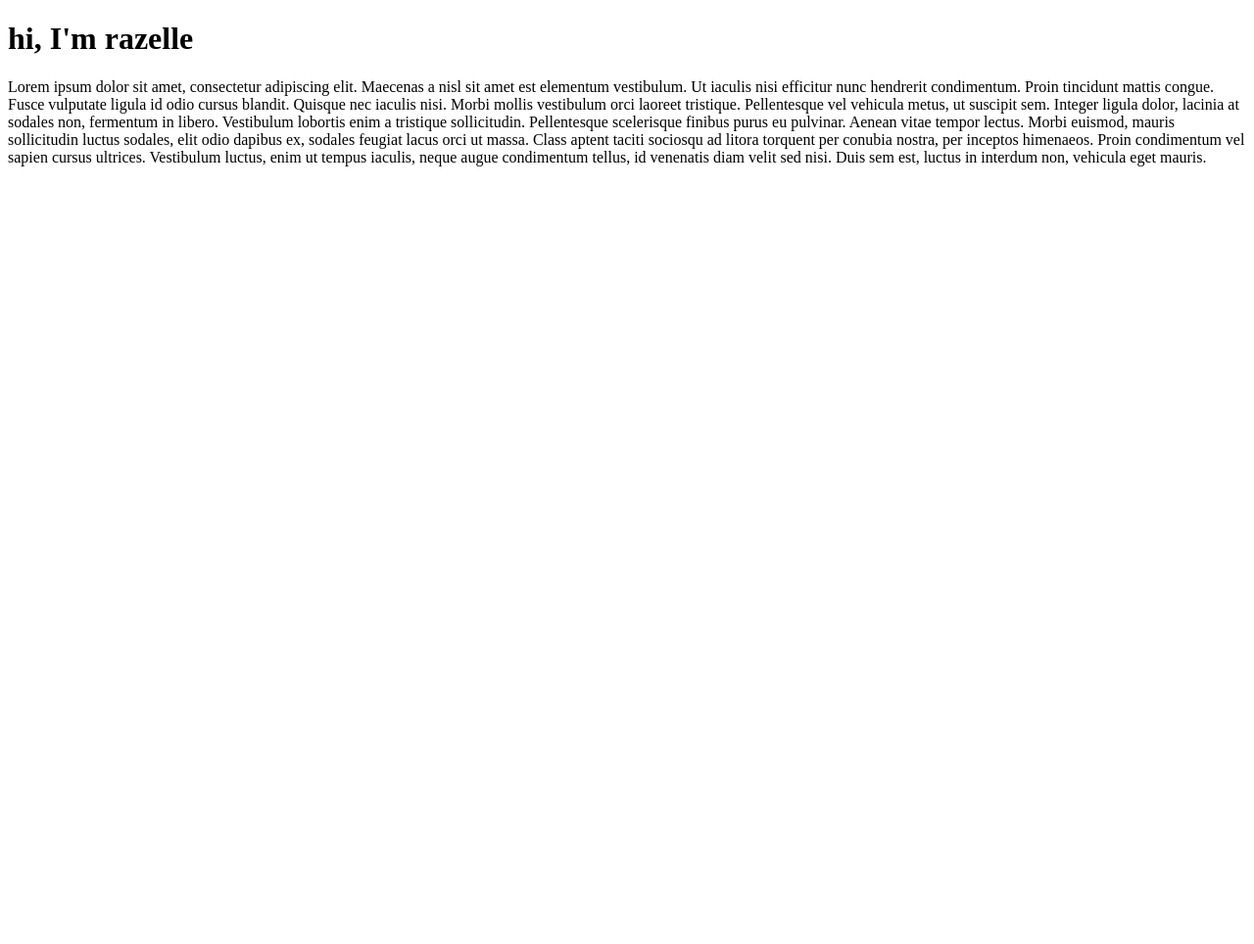
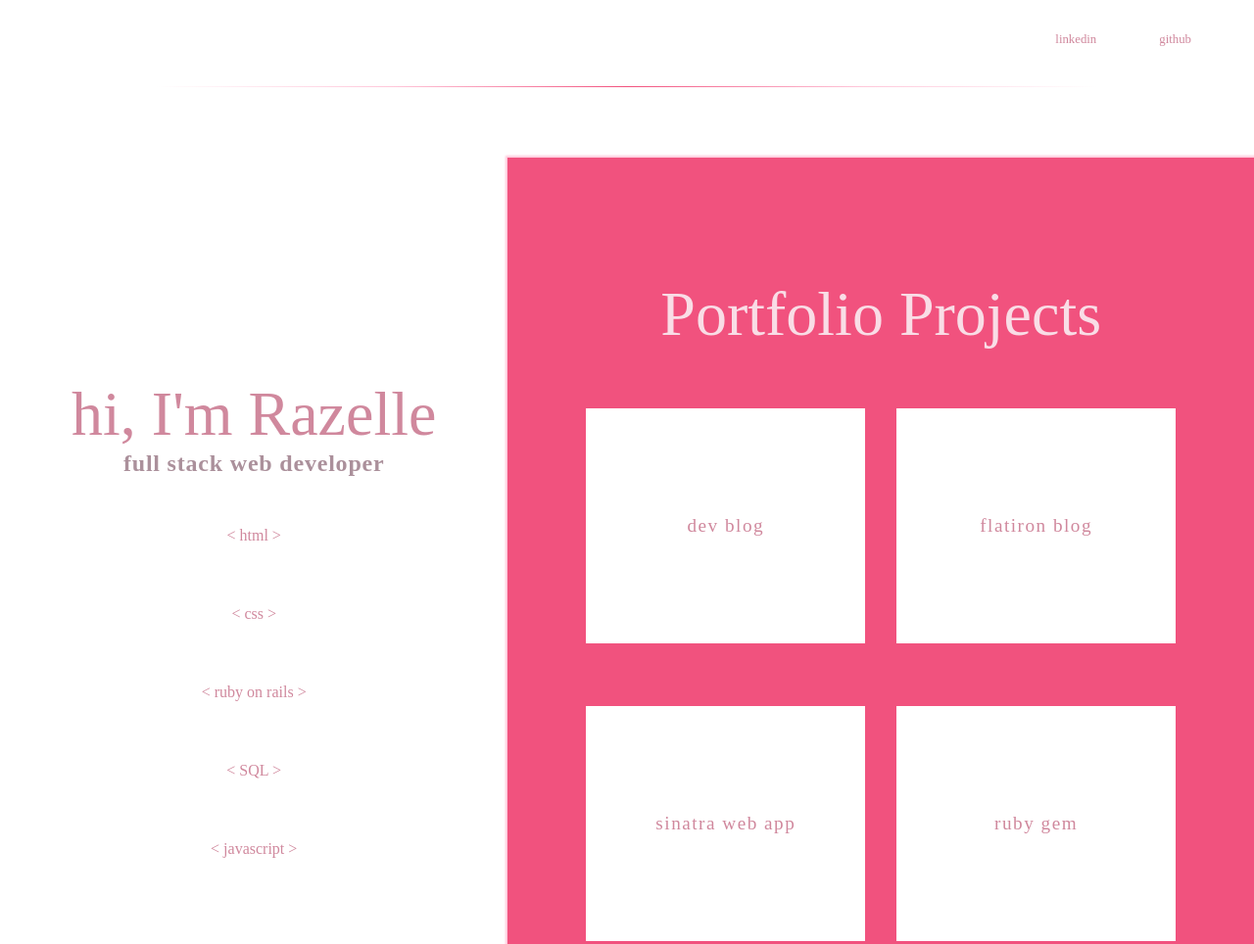
Before and after one commit to jasminetealady/portfolio, a plain HTML site: page index.html in a window 1280 px wide. Shown: the top 964 px of the page at 98% size. Before the commit the page ends 800 px from the top, so only its background shows below. Drawn offline with Linux system fonts and the light colour scheme; a web font is replaced by a local one.

Commit message:
complete design of main section

```diff
--- a/index.html
+++ b/index.html
@@ -2,17 +2,78 @@
 <html lang="en" dir="ltr">
   <head>
     <link rel="stylesheet" href="https://use.typekit.net/htb2zoj.css">
-    <link rel="stylesheet" href="./resources/css/style.css" />
+    <link rel="stylesheet" href="./css/main.css" />
+    <meta name="viewport" content="width=device-width, initial-scale=1">
     <meta charset="utf-8">
     <title></title>
   </head>
   <body>
+    <nav>
+      <a href="">linkedin</a>
+      <a href="">github</a>
+    </nav>
+
+    <hr />
 
     <div class="main">
-      <h1>hi, I'm razelle</h1>
-      <p>Lorem ipsum dolor sit amet, consectetur adipiscing elit. Maecenas a nisl sit amet est elementum vestibulum. Ut iaculis nisi efficitur nunc hendrerit condimentum. Proin tincidunt mattis congue. Fusce vulputate ligula id odio cursus blandit. Quisque nec iaculis nisi. Morbi mollis vestibulum orci laoreet tristique. Pellentesque vel vehicula metus, ut suscipit sem. Integer ligula dolor, lacinia at sodales non, fermentum in libero. Vestibulum lobortis enim a tristique sollicitudin. Pellentesque scelerisque finibus purus eu pulvinar. Aenean vitae tempor lectus. Morbi euismod, mauris sollicitudin luctus sodales, elit odio dapibus ex, sodales feugiat lacus orci ut massa. Class aptent taciti sociosqu ad litora torquent per conubia nostra, per inceptos himenaeos. Proin condimentum vel sapien cursus ultrices. Vestibulum luctus, enim ut tempus iaculis, neque augue condimentum tellus, id venenatis diam velit sed nisi. Duis sem est, luctus in interdum non, vehicula eget mauris.
 
-</p>
+      <div class="wrapper">
+
+        <div class="section1">
+
+          <h1>hi, I'm Razelle</h1>
+          <span>full stack web developer</span>
+
+            <ul>
+              <li>< html ></li>
+              <li>< css ></li>
+              <li>< ruby on rails ></li>
+              <li>< SQL ></li>
+              <li>< javascript ></li>
+            </ul>
+
+        </div>
+
+        <div class="section2">
+          <h1>Portfolio Projects</h1>
+
+          <div class="projects projects-top">
+            <a class="box box1" href="avelineamour.github.io/devblog">dev blog</a>
+            <a class="box box2" href="avelineamour.github.io/devblog">flatiron blog</a>
+
+          </div>
+          <div class="projects">
+          <a class="box box3" href="avelineamour.github.io/devblog">sinatra web app</a>
+            <a class="box box4" href="avelineamour.github.io/devblog">ruby gem</a>
+
+          </div>
+
+
+        </div>
+
+      </div>
+      <div class="section3">
+        <p>Lorem ipsum dolor sit amet, consectetur adipiscing elit. Ut interdum suscipit nulla et maximus. Quisque condimentum ac augue vel viverra. Donec ac iaculis enim. Morbi semper nunc sed metus varius auctor. Praesent ut risus nisl. Sed ut massa tempus, euismod tortor id, laoreet nisi. Donec ut tincidunt nunc. Fusce at mattis lorem. In hac habitasse platea dictumst. Pellentesque habitant morbi tristique senectus et netus et malesuada fames ac turpis egestas. Cras et tortor interdum, dignissim augue vel, euismod lacus. Nullam tristique rutrum pretium. Phasellus a lobortis dui. Mauris eu erat sit amet ipsum congue finibus sit amet ac arcu. Ut a dui sit amet dolor semper lacinia. Proin ut ultricies lacus.
+
+        Proin mattis, magna eget pellentesque fermentum, ligula purus iaculis diam, eu commodo dui sapien vel mauris. Nullam quis felis nec lacus finibus mattis vel ut turpis. Integer placerat tristique convallis. Quisque id lacus efficitur, viverra arcu a, facilisis velit. Vestibulum at ipsum et magna scelerisque efficitur. Nulla mollis purus eu cursus vehicula. Donec quis ipsum id tellus pretium accumsan a eu eros. Aliquam sollicitudin dignissim turpis nec laoreet. Suspendisse in laoreet arcu, ultricies accumsan urna. Mauris in dui laoreet, mollis augue quis, tincidunt odio. In a erat sagittis, maximus orci a, ullamcorper mauris. Pellentesque ornare tristique lorem sed finibus. Nulla lobortis tincidunt ipsum nec sagittis. Etiam tristique hendrerit aliquet. Aliquam facilisis elementum lectus eget laoreet.
+
+        Pellentesque mattis commodo ante, ut vestibulum erat. Nulla sit amet lacinia orci. Donec eu efficitur nisi. Aenean suscipit mauris vel mattis pulvinar. Aliquam tristique turpis vitae enim efficitur, placerat placerat leo consectetur. Sed sit amet dui pharetra, posuere lectus id, porttitor sem. Vivamus ut commodo felis.
+
+        Nulla luctus nisi rutrum vehicula feugiat. Sed facilisis mattis nisl non fermentum. Cras tincidunt, arcu sit amet scelerisque viverra, elit nunc dapibus nisl, vitae mattis tortor orci sed neque. Aliquam pretium eleifend magna, vehicula suscipit ligula feugiat vel. Integer id efficitur felis, eget cursus dolor. Pellentesque habitant morbi tristique senectus et netus et malesuada fames ac turpis egestas. Vestibulum erat massa, ullamcorper ut quam pharetra, volutpat ultrices lorem. In quis quam maximus, iaculis dolor vel, tincidunt ex. Vestibulum lobortis neque a diam ornare blandit. Ut vel felis ligula. Quisque erat ligula, porta in est non, posuere blandit justo. In ullamcorper dolor enim, nec aliquam eros tempus eu. Nullam cursus augue non ultricies gravida.</p>
+      </div>
+
+      <div class="section4">
+        <p>Lorem ipsum dolor sit amet, consectetur adipiscing elit. Ut interdum suscipit nulla et maximus. Quisque condimentum ac augue vel viverra. Donec ac iaculis enim. Morbi semper nunc sed metus varius auctor. Praesent ut risus nisl. Sed ut massa tempus, euismod tortor id, laoreet nisi. Donec ut tincidunt nunc. Fusce at mattis lorem. In hac habitasse platea dictumst. Pellentesque habitant morbi tristique senectus et netus et malesuada fames ac turpis egestas. Cras et tortor interdum, dignissim augue vel, euismod lacus. Nullam tristique rutrum pretium. Phasellus a lobortis dui. Mauris eu erat sit amet ipsum congue finibus sit amet ac arcu. Ut a dui sit amet dolor semper lacinia. Proin ut ultricies lacus.
+
+        Proin mattis, magna eget pellentesque fermentum, ligula purus iaculis diam, eu commodo dui sapien vel mauris. Nullam quis felis nec lacus finibus mattis vel ut turpis. Integer placerat tristique convallis. Quisque id lacus efficitur, viverra arcu a, facilisis velit. Vestibulum at ipsum et magna scelerisque efficitur. Nulla mollis purus eu cursus vehicula. Donec quis ipsum id tellus pretium accumsan a eu eros. Aliquam sollicitudin dignissim turpis nec laoreet. Suspendisse in laoreet arcu, ultricies accumsan urna. Mauris in dui laoreet, mollis augue quis, tincidunt odio. In a erat sagittis, maximus orci a, ullamcorper mauris. Pellentesque ornare tristique lorem sed finibus. Nulla lobortis tincidunt ipsum nec sagittis. Etiam tristique hendrerit aliquet. Aliquam facilisis elementum lectus eget laoreet.
+
+        Pellentesque mattis commodo ante, ut vestibulum erat. Nulla sit amet lacinia orci. Donec eu efficitur nisi. Aenean suscipit mauris vel mattis pulvinar. Aliquam tristique turpis vitae enim efficitur, placerat placerat leo consectetur. Sed sit amet dui pharetra, posuere lectus id, porttitor sem. Vivamus ut commodo felis.
+
+        Nulla luctus nisi rutrum vehicula feugiat. Sed facilisis mattis nisl non fermentum. Cras tincidunt, arcu sit amet scelerisque viverra, elit nunc dapibus nisl, vitae mattis tortor orci sed neque. Aliquam pretium eleifend magna, vehicula suscipit ligula feugiat vel. Integer id efficitur felis, eget cursus dolor. Pellentesque habitant morbi tristique senectus et netus et malesuada fames ac turpis egestas. Vestibulum erat massa, ullamcorper ut quam pharetra, volutpat ultrices lorem. In quis quam maximus, iaculis dolor vel, tincidunt ex. Vestibulum lobortis neque a diam ornare blandit. Ut vel felis ligula. Quisque erat ligula, porta in est non, posuere blandit justo. In ullamcorper dolor enim, nec aliquam eros tempus eu. Nullam cursus augue non ultricies gravida.</p>
+      </div>
+
+
+
     </div>
 
   </body>
--- /dev/null
+++ b/sass/main.scss
@@ -0,0 +1,2 @@
+@import 'reset';
+@import 'style';
--- /dev/null
+++ b/sass/reset.scss
@@ -0,0 +1,48 @@
+/* http://meyerweb.com/eric/tools/css/reset/
+   v2.0 | 20110126
+   License: none (public domain)
+*/
+
+html, body, div, span, applet, object, iframe,
+h1, h2, h3, h4, h5, h6, p, blockquote, pre,
+a, abbr, acronym, address, big, cite, code,
+del, dfn, em, img, ins, kbd, q, s, samp,
+small, strike,  sub, sup, tt, var,
+b, u, i, center,
+dl, dt, dd, ol, ul, li,
+fieldset, form, label, legend,
+table, caption, tbody, tfoot, thead, tr, th, td,
+article, aside, canvas, details, embed,
+figure, figcaption, footer, header, hgroup,
+menu, nav, output, ruby, section, summary,
+time, mark, audio, video {
+	margin: 0;
+	padding: 0;
+	border: 0;
+	font-size: 100%;
+	font: inherit;
+	vertical-align: baseline;
+}
+/* HTML5 display-role reset for older browsers */
+article, aside, details, figcaption, figure,
+footer, header, hgroup, menu, nav, section {
+	display: block;
+}
+body {
+	line-height: 1;
+}
+ol, ul {
+	list-style: none;
+}
+blockquote, q {
+	quotes: none;
+}
+blockquote:before, blockquote:after,
+q:before, q:after {
+	content: '';
+	content: none;
+}
+table {
+	border-collapse: collapse;
+	border-spacing: 0;
+}
--- /dev/null
+++ b/sass/style.scss
@@ -0,0 +1,232 @@
+$rose: #f1527e;
+$rosegrey: #ab909b;
+$babypink: #ffc7da;
+$parisine: 'parisplus-std';
+$parisine-light: 'parisplus-clair';
+$avenir: "Avenir Next";
+$proxima: "Proxima Soft";
+$whitepink: #f9dde6;
+$mauve: #d0889d;
+
+html, body {
+  width: 100%;
+  height: 100%;
+  font-size: 16px;
+}
+
+body {
+
+}
+
+/* Navigation */
+
+nav {
+  display: flex;
+  align-items: center;
+  justify-content: flex-end;
+  width: 100%;
+  height: 5rem;
+}
+
+nav a {
+  color: $mauve;
+  font-family: "Quicksand";
+  font-weight: 300;
+  font-size: .8rem;
+  padding-right: 4rem;
+  text-decoration: none;
+}
+
+nav a:hover, ul li:hover {
+  color: lightblue;
+}
+
+/* Main */
+
+.main {
+  width: 100%;
+  height: 100%;
+  display: flex;
+  justify-content: center;
+  align-items: flex-start;
+  flex-wrap: wrap;
+}
+
+hr {
+  width: 75%;
+  border: 0;
+  height: 1px;
+  background-image: linear-gradient(to right, white, $babypink, $rose, $babypink, white);
+}
+
+
+.wrapper {
+  display: flex;
+  flex-direction: column;
+  justify-content: center;
+  align-items: center;
+  width: 100%;
+}
+
+/* Heading */
+
+h1 {
+  font-family: "Maneo";
+  font-weight: 100;
+  color: $mauve;
+  font-size: 4rem;
+  margin-top: 4rem;
+}
+
+.wrapper span {
+  font-family: $parisine-light;
+  font-weight: 600;
+  font-size: 1.5rem;
+  letter-spacing: .8px;
+  line-height: 1.5;
+  color: $rosegrey;
+}
+
+.section1 {
+  display: flex;
+  flex-direction: column;
+  align-items: center;
+  justify-content: center;
+  width: 100%;
+  height: 100%;
+}
+
+ul li {
+  font-size: 1rem;
+  font-family: "Quicksand";
+  font-weight: 400;
+  padding: 1rem;
+  color: $mauve;
+  text-align: center;
+  margin: 2rem 0 2rem 0;
+}
+
+.section2 {
+  background-color: $rose;
+  width: 100%;
+  height: 100%;
+}
+
+
+.section2, .section4 {
+  display: flex;
+  // justify-content: center;
+  flex-direction: column;
+  align-items: center;
+  background-color: $rose;
+  color: white;
+}
+
+/* Portfolio */
+
+.section2 h1 {
+  color: $whitepink;
+}
+
+
+.projects {
+  display: flex;
+  width: 100%;
+  justify-content: space-around;
+  margin-bottom: 4rem;
+}
+
+.projects-top {
+  margin-top: 4rem;
+}
+
+.box {
+  width: 40%;
+  height: 8rem;
+  background-color: white;
+  display: flex;
+  justify-content: center;
+  align-items: center;
+  font-family: "Quicksand";
+  font-weight: 400;
+  letter-spacing: 1.5px;
+  color: $mauve;
+  text-decoration: none;
+  font-size: 1rem;
+  transition: background-color 1s ease;
+}
+
+.box1:hover {
+  background-image: url("../images/blog.png");
+  background-size: cover;
+  background-repeat: no-repeat;
+  background-position: center;
+  color: rgba(0, 0, 0, 0);
+}
+
+.box2:hover {
+  background-image: url("../images/flatiron.png");
+  background-size: cover;
+  background-repeat: no-repeat;
+  background-position: center;
+  color: rgba(0, 0, 0, 0);
+}
+
+.box3:hover {
+  background-image: url("../images/andromeda.png");
+  background-size: cover;
+  background-repeat: no-repeat;
+  background-position: center;
+  color: rgba(0, 0, 0, 0);
+}
+
+.box4:hover {
+  background-image: url("../images/loveoftea.png");
+  background-size: cover;
+  background-repeat: no-repeat;
+  background-position: center;
+  color: rgba(0, 0, 0, 0);
+}
+
+/* Paragraph Styling General */
+
+.section1 p, .section2 p, .section3 p, .section4 p {
+  font-size: 1rem;
+  font-family: $parisine-light;
+  letter-spacing: .8px;
+  line-height: 1.5;
+  padding: 3rem;
+}
+
+
+
+
+
+@media only screen and (min-width: 900px) {
+  .wrapper {
+    flex-direction: row;
+    align-items: center;
+    width: 100%;
+    margin-top: 4rem;
+  }
+
+  .section1 {
+    width: 40%;
+    height: 100%;
+    padding-left: 3rem;
+    padding-right: 3rem;
+  }
+
+  .section2 {
+    width: 60%;
+    height: 100%;
+    padding: 4rem;
+    box-shadow: 0 0 2px 2px $babypink;
+  }
+
+  .box {
+    height: 15rem;
+    width: 45%;
+    font-size: 1.2rem;
+  }
+}
```
Also changed, not shown: css/main.css (added), images/blueraz.jpg (added), images/flatiron.png (added), images/pinktexture.jpeg (added), resources/css/style.css (deleted), 9 other files.
